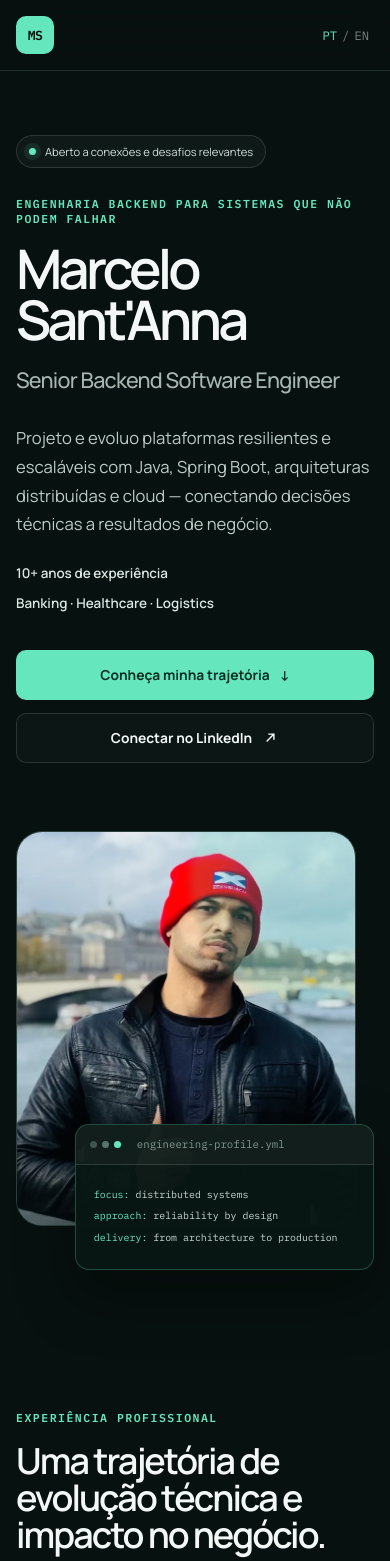
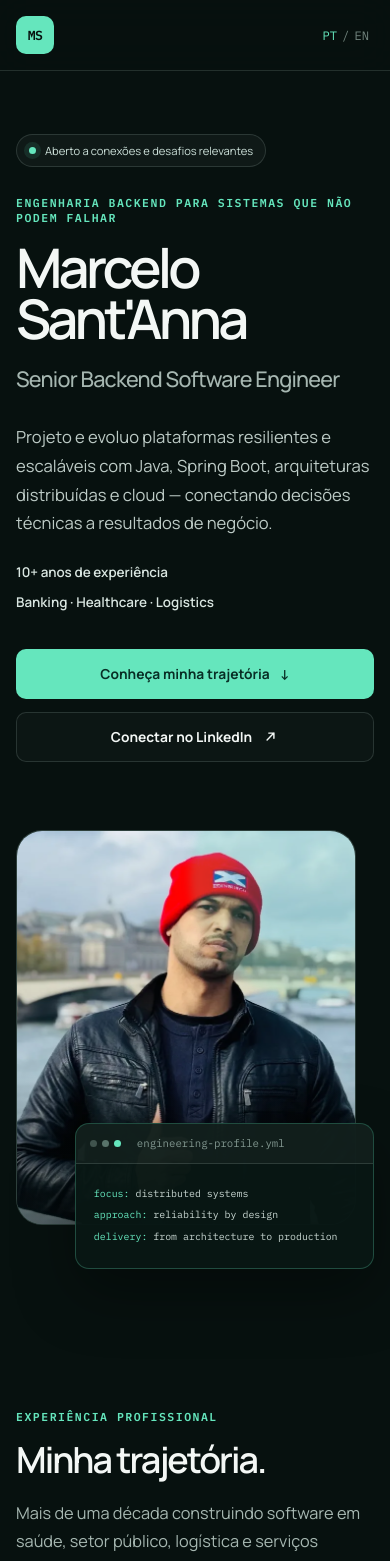
Before and after one commit to donascimentomarcelo/landing-page, a React (Vite) app: page / in a window 390 px wide. Shown: the top 1561 px of the page. Built offline with nearby package versions, Linux system fonts and the light colour scheme.

Commit message:
Fix header and shorten section titles

```diff
--- a/src/App.jsx
+++ b/src/App.jsx
@@ -34,7 +34,7 @@ const content = {
       ["delivery", "from architecture to production"],
     ],
     expertiseLabel: "Especialidades & impacto",
-    expertiseTitle: "Capacidades aplicadas a sistemas de alta criticidade.",
+    expertiseTitle: "Resultados.",
     expertiseIntro:
       "Quatro pilares que conectam conhecimento técnico, contexto de negócio e resultados produzidos ao longo da minha trajetória.",
     evidenceLabel: "Na prática",
@@ -77,7 +77,7 @@ const content = {
       },
     ],
     experienceLabel: "Experiência profissional",
-    experienceTitle: "Uma trajetória de evolução técnica e impacto no negócio.",
+    experienceTitle: "Minha trajetória.",
     experienceIntro:
       "Mais de uma década construindo software em saúde, setor público, logística e serviços financeiros — com responsabilidades crescentes em arquitetura, entrega e mentoria.",
     experiences: [
@@ -171,7 +171,7 @@ const content = {
       ["delivery", "from architecture to production"],
     ],
     expertiseLabel: "Expertise & impact",
-    expertiseTitle: "Capabilities applied to mission-critical systems.",
+    expertiseTitle: "Results.",
     expertiseIntro:
       "Four pillars connecting technical knowledge, business context, and outcomes delivered throughout my career.",
     evidenceLabel: "In practice",
@@ -214,7 +214,7 @@ const content = {
       },
     ],
     experienceLabel: "Professional experience",
-    experienceTitle: "A career shaped by technical growth and business impact.",
+    experienceTitle: "My journey.",
     experienceIntro:
       "Over a decade building software across healthcare, the public sector, logistics, and financial services — with growing responsibility for architecture, delivery, and mentoring.",
     experiences: [
--- a/src/App.scss
+++ b/src/App.scss
@@ -23,6 +23,10 @@ body {
 .app {
   min-height: 100vh;
   overflow: hidden;
+
+  main {
+    padding-top: 78px;
+  }
 }
 
 .shell {
@@ -59,8 +63,10 @@ body {
 }
 
 .site-header {
-  position: sticky;
+  position: fixed;
   top: 0;
+  right: 0;
+  left: 0;
   z-index: 20;
   border-bottom: 1px solid $line;
   background: rgba(7, 17, 15, 0.86);
@@ -811,9 +817,9 @@ button:focus-visible {
 @media (max-width: 720px) {
   .shell { width: min(calc(100% - 32px), $max-width); }
 
-  .site-header { position: relative; }
+  .header-inner { min-height: 70px; }
 
-  .header-inner { min-height: 70px; }
+  .app main { padding-top: 70px; }
 
   .brand-name,
   .header-contact { display: none; }
```
